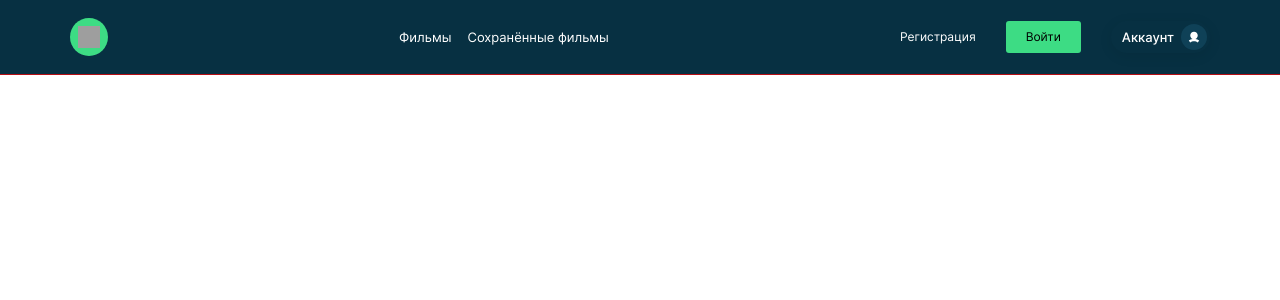
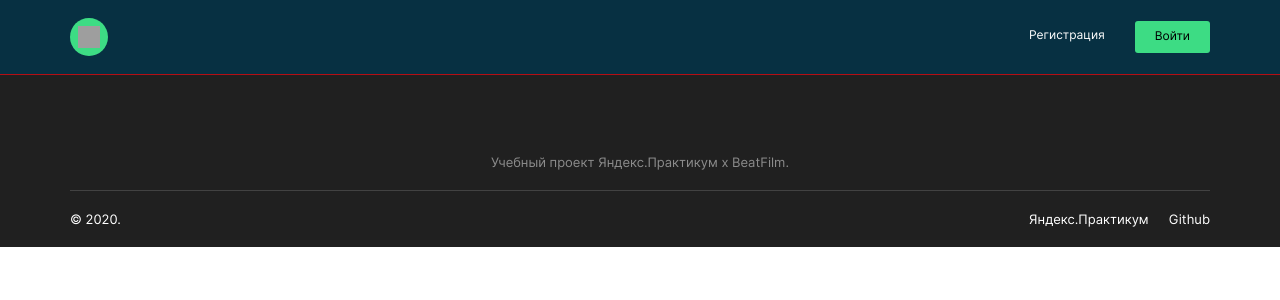
Before and after one commit to Easy-Deny/movies-explorer-frontend, a React (Create React App) app: page / in a window 1280 px wide. Shown: the top 300 px of the page. Built offline with nearby package versions, Linux system fonts and the light colour scheme; grey boxes are pictures that could not be loaded.

Commit message:
feat add footer

```diff
--- /dev/null
+++ b/src/blocks/footer/__description/footer__description.css
@@ -0,0 +1,5 @@
+.footer__description{
+    display: inline-flex;
+    color: #8B8B8B;
+    margin: 79px auto 20px auto;
+}
--- /dev/null
+++ b/src/blocks/footer/__line/footer__line.css
@@ -0,0 +1,5 @@
+.footer__line{
+    height: 1px;
+    background-color: #424242;
+    margin: 0 70px;
+}
--- /dev/null
+++ b/src/blocks/footer/__link/footer__link.css
@@ -0,0 +1,4 @@
+.footer__link {
+    color: #FFFFFF;
+    text-decoration: none;
+}
--- /dev/null
+++ b/src/blocks/footer/__links/footer__links.css
@@ -0,0 +1,5 @@
+.footer__links{
+    display: flex;
+    flex-direction: row;
+    gap: 20px;
+}
--- /dev/null
+++ b/src/blocks/footer/__text/footer__text.css
@@ -0,0 +1,6 @@
+.footer__text{
+    display: inline-flex;
+    margin: 20px 70px;
+    justify-content: space-between;
+    color: #FFFFFF;
+}
--- /dev/null
+++ b/src/blocks/footer/__year/footer__tear.css
@@ -0,0 +1,3 @@
+.footer__year{
+    margin: 0;
+}
--- /dev/null
+++ b/src/blocks/footer/footer.css
@@ -0,0 +1,10 @@
+.footer {
+    background-color: #202020;
+    display: flex;
+    flex-direction: column;
+    font-family: Inter;
+    font-size: 13px;
+    font-weight: 400;
+    line-height: 16px;
+    letter-spacing: 0px;
+}
--- a/src/components/App.js
+++ b/src/components/App.js
@@ -1,16 +1,17 @@
 import Header from './Header';
-import logo from './logo.svg';
+import Footer from './Footer'
 
 
 //import { Route, Routes, useNavigate } from 'react-router-dom'
 
 function App() {
-  const loggedIn = true;
+  const loggedIn = false;
   return (
     <div className="App">
       <Header
         loggedIn={loggedIn}
       />
+      <Footer/>
 
 
     </div>
--- a/src/components/Footer.js
+++ b/src/components/Footer.js
@@ -0,0 +1,17 @@
+function Footer() {
+    return (
+        <footer className="footer">
+            <p className="footer__description">Учебный проект Яндекс.Практикум х BeatFilm.</p>
+            <div className="footer__line"></div>
+            <div className="footer__text">
+                <p className="footer__year">&#169; 2020.</p>
+                <div className="footer__links">
+                    <a className="footer__link" href="https://practicum.yandex.ru">Яндекс.Практикум</a>
+                    <a className="footer__link" href="https://github.com/Easy-Deny/">Github</a>
+                </div>
+            </div>
+
+        </footer>
+    );
+}
+export default Footer;
--- a/src/components/Header.js
+++ b/src/components/Header.js
@@ -7,14 +7,14 @@ function Header(props) {
             <div className="header__logo-box">
                 <img className="header__logo" src={logo} alt="Логотип" />
             </div >
-            <navi className="header__navigation">
+            <navi className="header__navigation" style={{ display: (props.loggedIn ? 'inline-flex' : 'none') }}>
                 <button className="header__button">Фильмы</button>
                 <button className="header__button">Сохранённые фильмы</button>
             </navi>
             <div className="header__account">
-                <button className="header__button">Регистрация</button>
-                <button className="header__button header__button_green">Войти</button>
-                <button className="header__button header__account-button">
+                <button className="header__button" style={{ display: (!props.loggedIn ? 'inline-flex' : 'none') }}>Регистрация</button>
+                <button className="header__button header__button_green" style={{ display: (!props.loggedIn ? 'inline-flex' : 'none') }}>Войти</button>
+                <button className="header__button header__account-button" style={{ display: (props.loggedIn ? 'inline-flex' : 'none') }}>
                     <p className="header__account-button-text">Аккаунт</p>
                     <div className="header__account-logo">
                         <img className="header__account-icon" src={accountIcon} alt="Аккаунт" />
--- a/src/index.css
+++ b/src/index.css
@@ -14,3 +14,11 @@
 @import url(./blocks/header/__account-button-text/header__account-button-text.css);
 @import url(./blocks/header/__account-logo/header__account-logo.css);
 @import url(./blocks/header/__account-icon/header__account-icon.css);
+
+@import url(./blocks/footer/footer.css);
+@import url(./blocks/footer/__description/footer__description.css);
+@import url(./blocks/footer/__line/footer__line.css);
+@import url(./blocks/footer/__text/footer__text.css);
+@import url(./blocks/footer/__year/footer__tear.css);
+@import url(./blocks/footer/__links/footer__links.css);
+@import url(./blocks/footer/__link/footer__link.css);
```
